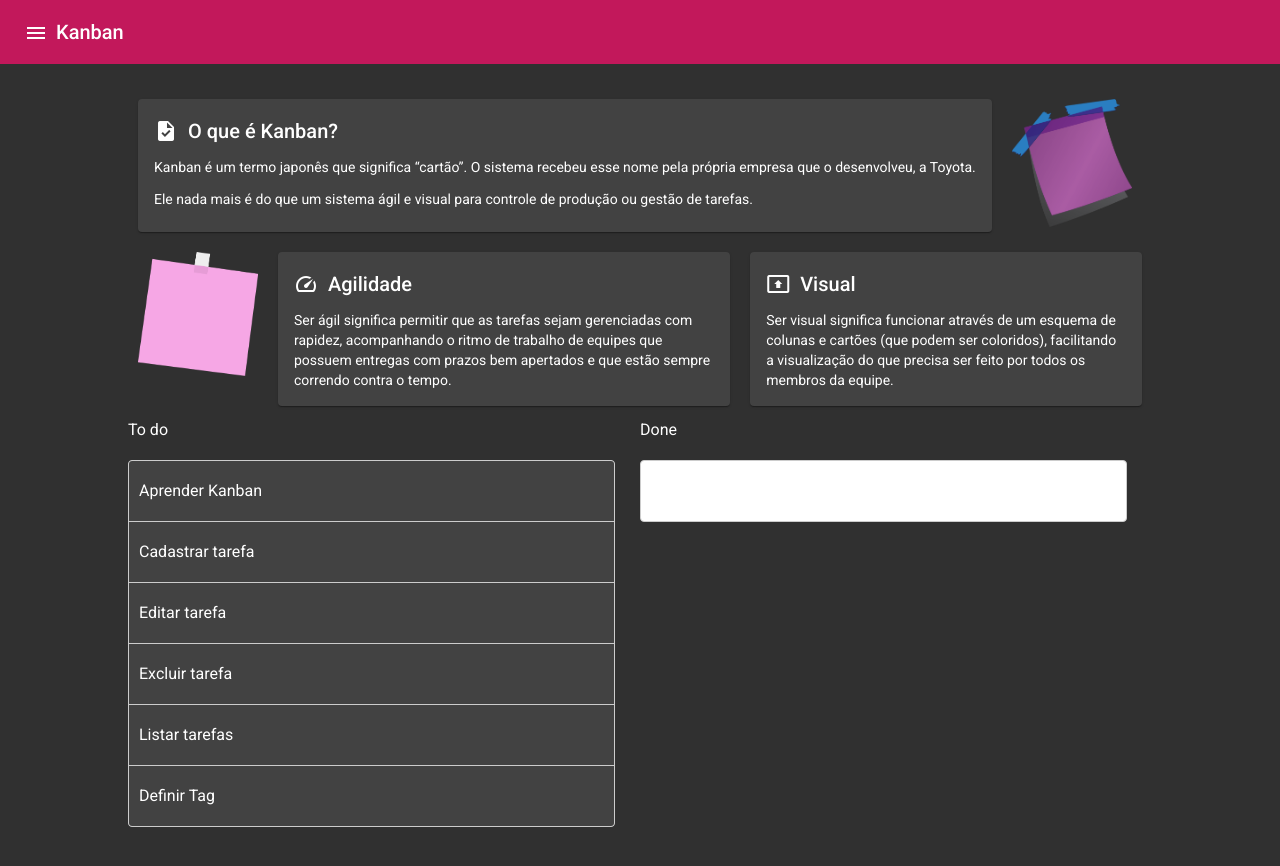
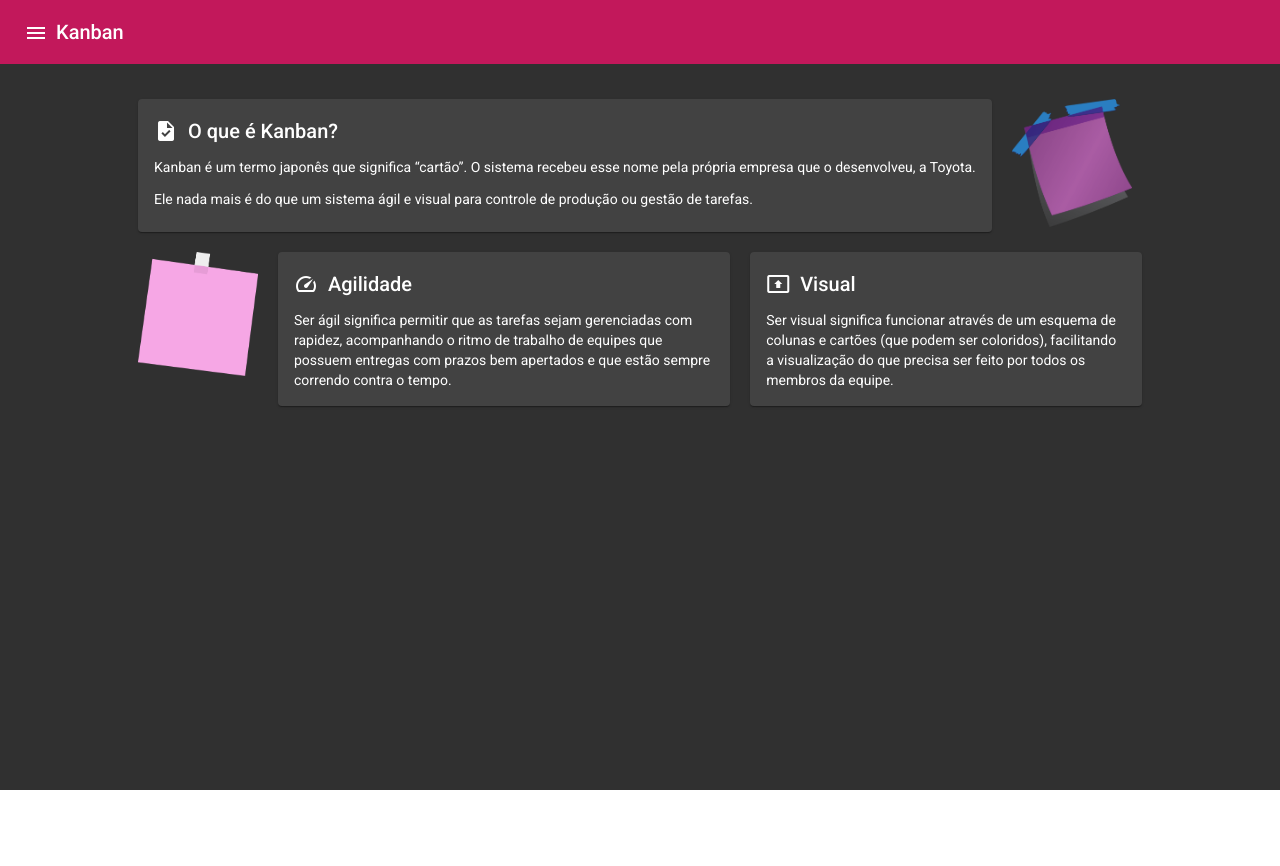
Before and after one commit to Gustavo-Palmeira/KanbanAngular, an Angular app: page /sobre in a window 1280 px wide. Shown: the top 866 px of the page. After the commit the page ends 800 px from the top, so only its background shows below. Built offline with nearby package versions, Linux system fonts and the light colour scheme.

Commit message:
Identidade visual do Kanban

```diff
--- a/src/app/app.module.ts
+++ b/src/app/app.module.ts
@@ -10,6 +10,7 @@
 import { AboutComponent } from './views/about/about.component';
 import { DragDropModule } from '@angular/cdk/drag-drop';
 import { CreateTaskComponent } from './views/dialogs/create-task/create-task.component';
+import { FormsModule } from '@angular/forms';
 
 // Material imports
 import { MatToolbarModule } from '@angular/material/toolbar';
@@ -23,7 +24,7 @@
 import { MatFormFieldModule } from '@angular/material/form-field';
 import { MatInputModule } from '@angular/material/input';
 import { MatDialogModule } from '@angular/material/dialog';
-import { FormsModule } from '@angular/forms';
+import { MatSelectModule } from '@angular/material/select';
 
 
 @NgModule({
@@ -51,7 +52,8 @@
     MatChipsModule,
     MatFormFieldModule,
     MatInputModule,
-    MatDialogModule
+    MatDialogModule,
+    MatSelectModule
   ],
   providers: [],
   bootstrap: [AppComponent]
--- a/src/app/views/about/about.component.html
+++ b/src/app/views/about/about.component.html
@@ -36,30 +36,4 @@
             <p class="text">Ser visual significa funcionar através de um esquema de colunas e cartões (que podem ser coloridos), facilitando a visualização do que precisa ser feito por todos os membros da equipe.</p>
         </mat-card>
     </div>
-
-    <div class="row">
-        <div cdkDropListGroup class="example-container">
-            <div class="example-content">
-                <h3>To do</h3>
-                <div
-                    cdkDropList
-                    [cdkDropListData]="todo"
-                    class="example-list"
-                    (cdkDropListDropped)="drop($event)">
-                    <div class="example-box" *ngFor="let item of todo" cdkDrag>{{item}}</div>
-                </div>
-            </div>
-
-            <div class="example-content">
-                <h3>Done</h3>
-                <div
-                    cdkDropList
-                    [cdkDropListData]="done"
-                    class="example-list"
-                    (cdkDropListDropped)="drop($event)">
-                    <div class="example-box" *ngFor="let item of done" cdkDrag>{{item}}</div>
-                </div>
-            </div>
-        </div>
-    </div>
 </div>
--- a/src/app/views/about/about.component.scss
+++ b/src/app/views/about/about.component.scss
@@ -24,66 +24,3 @@
 .icon {
   margin-right: 10px;
 }
-
-// TO DO Example
-
-.example-container {
-  display: flex;
-  justify-content: center;
-  width: 100%;
-}
-
-.example-content {
-  width: 100%;
-  max-width: 100%;
-  margin: 0 25px 25px 0;
-  display: inline-block;
-  vertical-align: top;
-}
-
-.example-list {
-  border: solid 1px #ccc;
-  min-height: 60px;
-  background: white;
-  border-radius: 4px;
-  overflow: hidden;
-  display: block;
-}
-
-.example-box {
-  padding: 20px 10px;
-  border-bottom: solid 1px #ccc;
-  color: rgba(0, 0, 0, 0.87);
-  display: flex;
-  flex-direction: row;
-  align-items: center;
-  justify-content: space-between;
-  box-sizing: border-box;
-  cursor: move;
-  background: #424242;
-  color: white;
-  font-size: 16px;
-}
-
-.cdk-drag-preview {
-  box-sizing: border-box;
-  border-radius: 4px;
-  box-shadow: 0 5px 5px -3px rgba(0, 0, 0, 0.2),
-    0 8px 10px 1px rgba(0, 0, 0, 0.14), 0 3px 14px 2px rgba(0, 0, 0, 0.12);
-}
-
-.cdk-drag-placeholder {
-  opacity: 0;
-}
-
-.cdk-drag-animating {
-  transition: transform 250ms cubic-bezier(0, 0, 0.2, 1);
-}
-
-.example-box:last-child {
-  border: none;
-}
-
-.example-list.cdk-drop-list-dragging .example-box:not(.cdk-drag-placeholder) {
-  transition: transform 250ms cubic-bezier(0, 0, 0.2, 1);
-}
--- a/src/app/views/about/about.component.ts
+++ b/src/app/views/about/about.component.ts
@@ -8,32 +8,9 @@
 })
 export class AboutComponent implements OnInit {
 
-  todo = [
-    'Aprender Kanban',
-    'Cadastrar tarefa',
-    'Editar tarefa',
-    'Excluir tarefa',
-    'Listar tarefas',
-    'Definir Tag',
-  ];
-
-  done = [];
-
   constructor() { }
 
   ngOnInit(): void {
   }
 
-  // tslint:disable-next-line: typedef
-  drop(event: CdkDragDrop<any>) {
-    if (event.previousContainer === event.container) {
-      moveItemInArray(event.container.data, event.previousIndex, event.currentIndex);
-    } else {
-      transferArrayItem(event.previousContainer.data,
-                        event.container.data,
-                        event.previousIndex,
-                        event.currentIndex);
-    }
-  }
-
 }
--- a/src/app/views/dialogs/create-task/create-task.component.html
+++ b/src/app/views/dialogs/create-task/create-task.component.html
@@ -11,7 +11,11 @@
     </mat-form-field>
     <mat-form-field>
         <mat-label>Estágio inicial</mat-label>
-        <input matInput [(ngModel)]="status" required>
+        <mat-select [(ngModel)]="selectedValue">
+          <mat-option *ngFor="let status of statusSelect" [value]="status.value">
+            {{status.viewValue}}
+          </mat-option>
+        </mat-select>
     </mat-form-field>
 </div>
 
--- a/src/app/views/kanban/kanban.component.html
+++ b/src/app/views/kanban/kanban.component.html
@@ -3,81 +3,141 @@
     <div class="horizontal-box" cdkDragLockAxis="x" cdkDrag>
         <div cdkDropListGroup class="container">
             <div class="content">
-                <h3>BACKLOG</h3>
+                <h3 class="kanban-title kanban-backlog-title">BACKLOG</h3>
                 <div
                     cdkDropList
                     [cdkDropListData]="backlog"
                     class="list"
                     (cdkDropListDropped)="drop($event)">
                     <div class="box" *ngFor="let item of backlog" cdkDrag>
+                        <div>
                             {{ item.name }}
-                        <mat-chip-list aria-label="Fish selection">
-                            <mat-chip color="accent">{{ item.category }}</mat-chip>
+                            <mat-chip-list>
+                                <mat-chip color="accent" class="task-tag">
+                                    <span class="task-tag-span">{{ item.category }}</span>
+                                </mat-chip>
                             </mat-chip-list>
+                        </div>
+                        <div class="box-buttons">
+                            <button mat-icon-button color="accent">
+                                <mat-icon>edit</mat-icon>
+                            </button>
+                            <button mat-icon-button color="warn" (click)="confirmDeletion(item.id)">
+                                <mat-icon>remove_circle</mat-icon>
+                            </button>
+                        </div>
                     </div>
                 </div>
             </div>
 
             <div class="content">
-                <h3>TO DO</h3>
+                <h3 class="kanban-title kanban-todo-title">TO DO</h3>
                 <div
                     cdkDropList
                     [cdkDropListData]="todo"
                     class="list"
                     (cdkDropListDropped)="drop($event)">
                     <div class="box" *ngFor="let item of todo" cdkDrag>
+                        <div>
                             {{ item.name }}
-                        <mat-chip-list aria-label="Fish selection">
-                            <mat-chip color="accent">{{ item.category }}</mat-chip>
+                            <mat-chip-list>
+                                <mat-chip color="accent" class="task-tag">
+                                    <span class="task-tag-span">{{ item.category }}</span>
+                                </mat-chip>
                             </mat-chip-list>
+                        </div>
+                        <div class="box-buttons">
+                            <button mat-icon-button color="accent">
+                                <mat-icon>edit</mat-icon>
+                            </button>
+                            <button mat-icon-button color="warn" (click)="confirmDeletion(item.id)">
+                                <mat-icon>remove_circle</mat-icon>
+                            </button>
+                        </div>
                     </div>
                 </div>
             </div>
 
             <div class="content">
-                <h3>IN PROGRESS</h3>
+                <h3 class="kanban-title kanban-inProgress-title">IN PROGRESS</h3>
                 <div
                     cdkDropList
                     [cdkDropListData]="inProgress"
                     class="list"
                     (cdkDropListDropped)="drop($event)">
                     <div class="box" *ngFor="let item of inProgress" cdkDrag>
+                        <div>
                             {{ item.name }}
-                        <mat-chip-list aria-label="Fish selection">
-                            <mat-chip color="accent">{{ item.category }}</mat-chip>
+                            <mat-chip-list>
+                                <mat-chip color="accent" class="task-tag">
+                                    <span class="task-tag-span">{{ item.category }}</span>
+                                </mat-chip>
                             </mat-chip-list>
+                        </div>
+                        <div class="box-buttons">
+                            <button mat-icon-button color="accent">
+                                <mat-icon>edit</mat-icon>
+                            </button>
+                            <button mat-icon-button color="warn" (click)="confirmDeletion(item.id)">
+                                <mat-icon>remove_circle</mat-icon>
+                            </button>
+                        </div>
                     </div>
                 </div>
             </div>
 
             <div class="content">
-                <h3>REVIEW</h3>
+                <h3 class="kanban-title kanban-review-title">REVIEW</h3>
                 <div
                     cdkDropList
                     [cdkDropListData]="review"
                     class="list"
                     (cdkDropListDropped)="drop($event)">
                     <div class="box" *ngFor="let item of review" cdkDrag>
+                        <div>
                             {{ item.name }}
-                        <mat-chip-list aria-label="Fish selection">
-                            <mat-chip color="accent">{{ item.category }}</mat-chip>
+                            <mat-chip-list>
+                                <mat-chip color="accent" class="task-tag">
+                                    <span class="task-tag-span">{{ item.category }}</span>
+                                </mat-chip>
                             </mat-chip-list>
+                        </div>
+                        <div class="box-buttons">
+                            <button mat-icon-button color="accent">
+                                <mat-icon>edit</mat-icon>
+                            </button>
+                            <button mat-icon-button color="warn" (click)="confirmDeletion(item.id)">
+                                <mat-icon>remove_circle</mat-icon>
+                            </button>
+                        </div>
                     </div>
                 </div>
             </div>
 
             <div class="content">
-                <h3>DONE</h3>
+                <h3 class="kanban-title kanban-done-title">DONE</h3>
                 <div
                     cdkDropList
                     [cdkDropListData]="done"
                     class="list"
                     (cdkDropListDropped)="drop($event)">
                     <div class="box" *ngFor="let item of done" cdkDrag>
+                        <div>
                             {{ item.name }}
-                        <mat-chip-list aria-label="Fish selection">
-                            <mat-chip color="accent">{{ item.category }}</mat-chip>
+                            <mat-chip-list>
+                                <mat-chip color="accent" class="task-tag">
+                                    <span class="task-tag-span">{{ item.category }}</span>
+                                </mat-chip>
                             </mat-chip-list>
+                        </div>
+                        <div class="box-buttons">
+                            <button mat-icon-button color="accent">
+                                <mat-icon>edit</mat-icon>
+                            </button>
+                            <button mat-icon-button color="warn" (click)="confirmDeletion(item.id)">
+                                <mat-icon>remove_circle</mat-icon>
+                            </button>
+                        </div>
                     </div>
                 </div>
             </div>
--- a/src/app/views/kanban/kanban.component.scss
+++ b/src/app/views/kanban/kanban.component.scss
@@ -31,6 +31,25 @@
   background-color: rgb(95, 95, 95);
 }
 
+.task-tag {
+  font-size: 10px;
+  padding: 0px 7px;
+  background-color: transparent;
+}
+
+.task-tag-span {
+  background-color: #607d8b;
+  padding: 0px 10px;
+  border-top-right-radius: 10px;
+  border-bottom-right-radius: 10px;
+}
+
+.box-buttons {
+  display: flex;
+  align-items: center;
+  justify-content: space-between;
+}
+
 // Kanban
 .container {
   display: flex;
@@ -44,19 +63,49 @@
   vertical-align: top;
 }
 
+.kanban-title {
+  padding: 10px 10px;
+  margin: 10px 0px;
+  border-bottom-left-radius: 5px;
+  border-bottom-right-radius: 5px;
+  background: #424242;
+  color: white;
+  font-size: 16px;
+}
+
+.kanban-backlog-title {
+  border-top: solid 2px #FFB6C1;
+}
+
+.kanban-todo-title {
+  border-top: solid 2px #F08080;
+}
+
+.kanban-inProgress-title {
+  border-top: solid 2px #CD5C5C;
+}
+
+.kanban-review-title {
+  border-top: solid 2px #DC143C;
+}
+
+.kanban-done-title {
+  border-top: solid 2px #C71585;
+}
+
 .list {
-  border: solid 1px #ccc;
-  min-height: 60px;
-  background: white;
+  min-height: 30px;
   border-radius: 4px;
   overflow: hidden;
   display: block;
 }
 
 .box {
-  padding: 20px 10px;
+  padding: 10px 10px;
+  margin: 10px 0px;
   border-bottom: solid 1px #ccc;
-  color: rgba(0, 0, 0, 0.87);
+  border-top-left-radius: 5px;
+  border-top-right-radius: 5px;
   display: flex;
   flex-direction: row;
   align-items: center;
@@ -76,7 +125,8 @@
 }
 
 .cdk-drag-placeholder {
-  opacity: 0;
+  opacity: 0.2;
+  border: dashed 1px #fff;
 }
 
 .cdk-drag-animating {
```
Also changed, not shown: app.json (+3 -33 lines), src/app/views/dialogs/create-task/create-task.component.ts (+10 -1 lines), src/app/views/kanban/kanban.component.ts (+6 -1 lines). Lines whose indentation alone changed are shown as unchanged.
